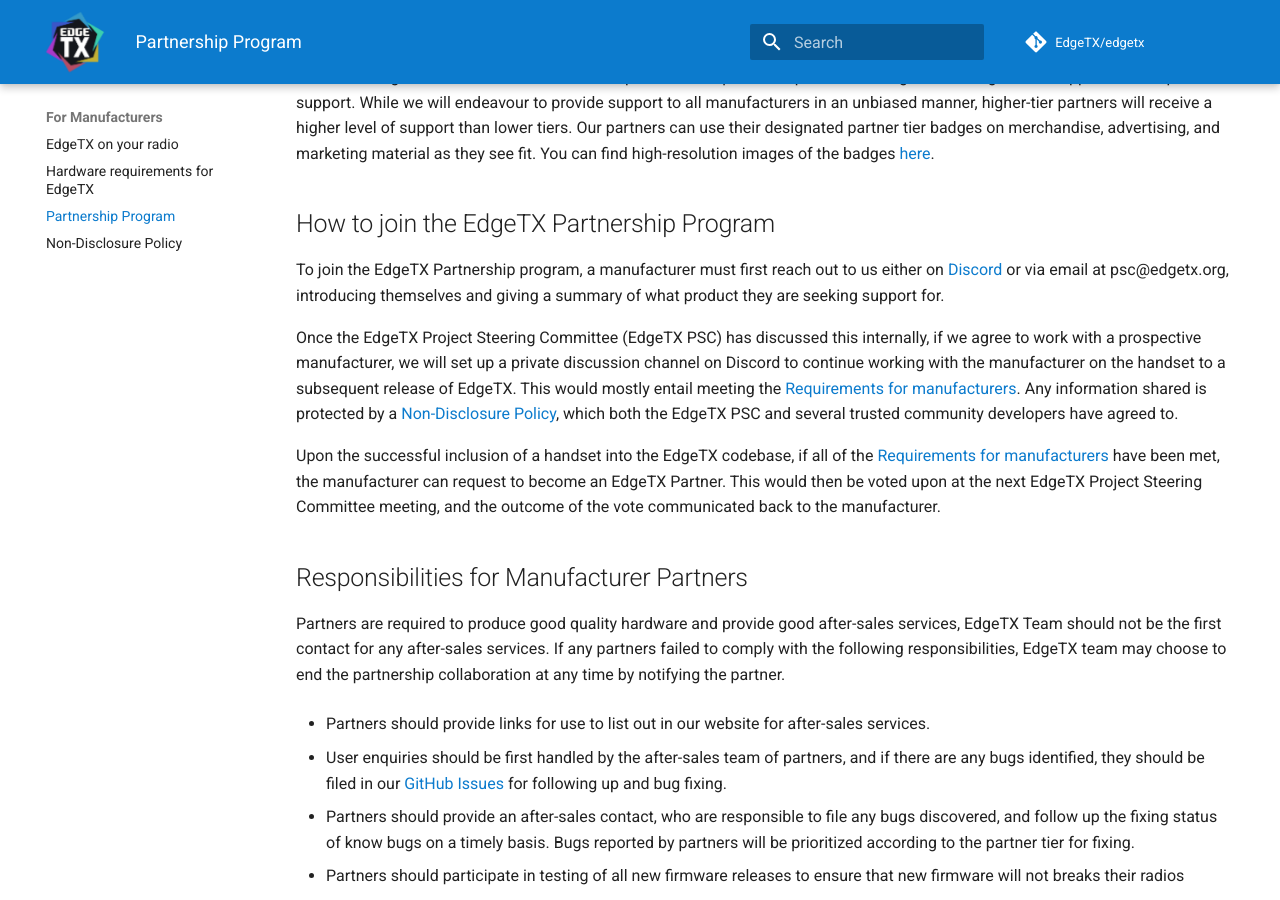
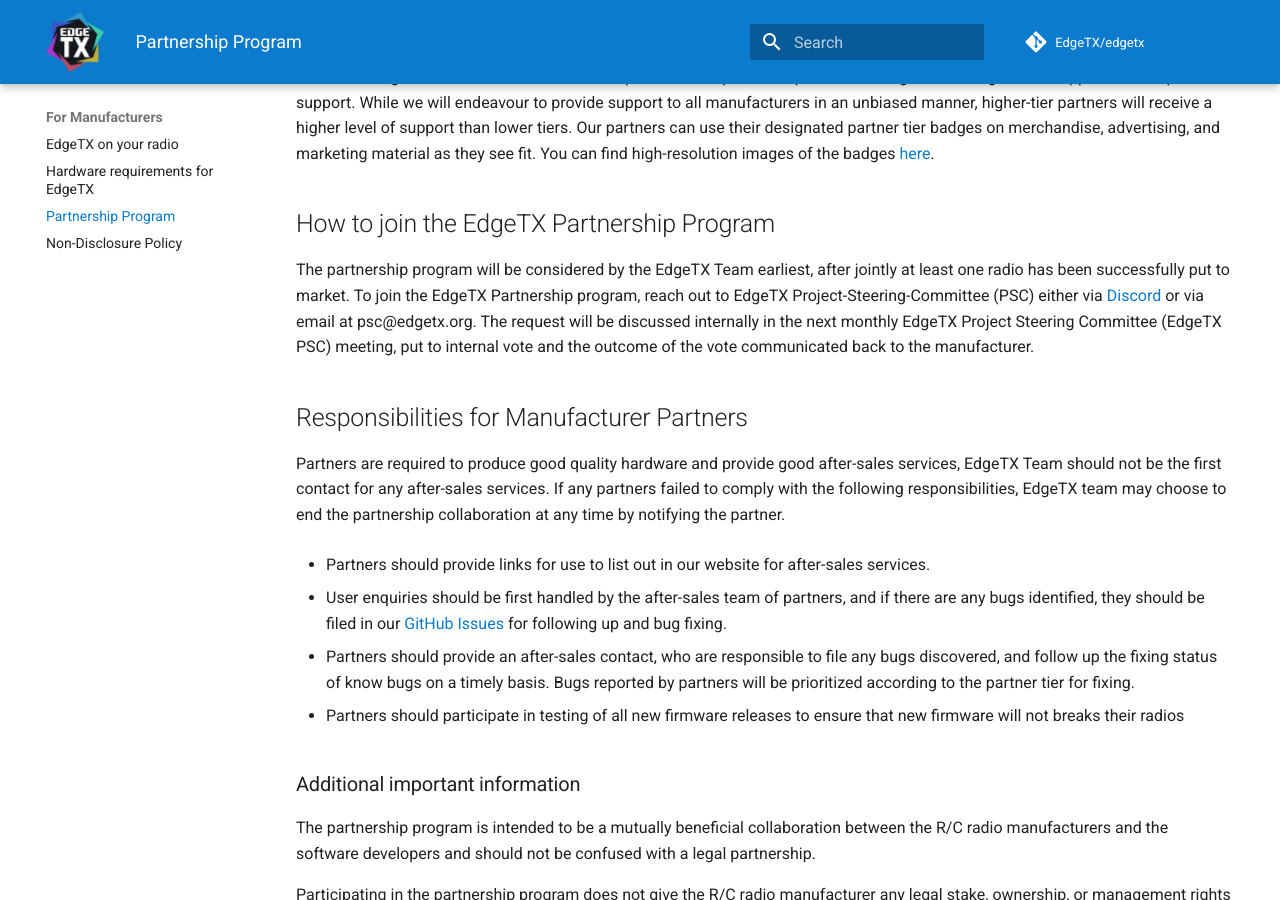
Before and after one commit to EdgeTX/edgetx.github.io, an MkDocs documentation site: the page built from docs/partnershipprogram.md, in a window 1280 px wide and 900 px high, scrolled down 1519 px. Built offline with MkDocs 1.6.1 and Material for MkDocs 9.7.7, drawn with Linux system fonts in a browser that asks for light colours; comment, search, counter and statistics services are not loaded.

Commit message:
Partnership earliest after minimally one radio has been put jointly successfully to market

```diff
--- a/docs/partnershipprogram.md
+++ b/docs/partnershipprogram.md
@@ -50,11 +50,8 @@
 
 
 ## How to join the EdgeTX Partnership Program
-To join the EdgeTX Partnership program, a manufacturer must first reach out to us either on [Discord](https://discord.gg/wF9wUKnZ6H) or via email at psc@edgetx.org, introducing themselves and giving a summary of what product they are seeking support for.
+The partnership program will be considered by the EdgeTX Team earliest, after jointly at least one radio has been successfully put to market. To join the EdgeTX Partnership program, reach out to EdgeTX Project-Steering-Committee (PSC) either via [Discord](https://discord.gg/wF9wUKnZ6H) or via email at psc@edgetx.org. The request will be discussed internally in the next monthly EdgeTX Project Steering Committee (EdgeTX PSC) meeting, put to internal vote and the outcome of the vote communicated back to the manufacturer.
 
-Once the EdgeTX Project Steering Committee (EdgeTX PSC) has discussed this internally, if we agree to work with a prospective manufacturer, we will set up a private discussion channel on Discord to continue working with the manufacturer on the handset to a subsequent release of EdgeTX. This would mostly entail meeting the [Requirements for manufacturers](#Requirements-for-manufacturers). Any information shared is protected by a [Non-Disclosure Policy](https://edgetx.org/nda/), which both the EdgeTX PSC and several trusted community developers have agreed to.
-
-Upon the successful inclusion of a handset into the EdgeTX codebase, if all of the [Requirements for manufacturers](#Requirements-for-manufacturers) have been met, the manufacturer can request to become an EdgeTX Partner. This would then be voted upon at the next EdgeTX Project Steering Committee meeting, and the outcome of the vote communicated back to the manufacturer.
 
 ## Responsibilities for Manufacturer Partners
 Partners are required to produce good quality hardware and provide good after-sales services, EdgeTX Team should not be the first contact for any after-sales services.  If any partners failed to comply with the following responsibilities, EdgeTX team may choose to end the partnership collaboration at any time by notifying the partner.
```
